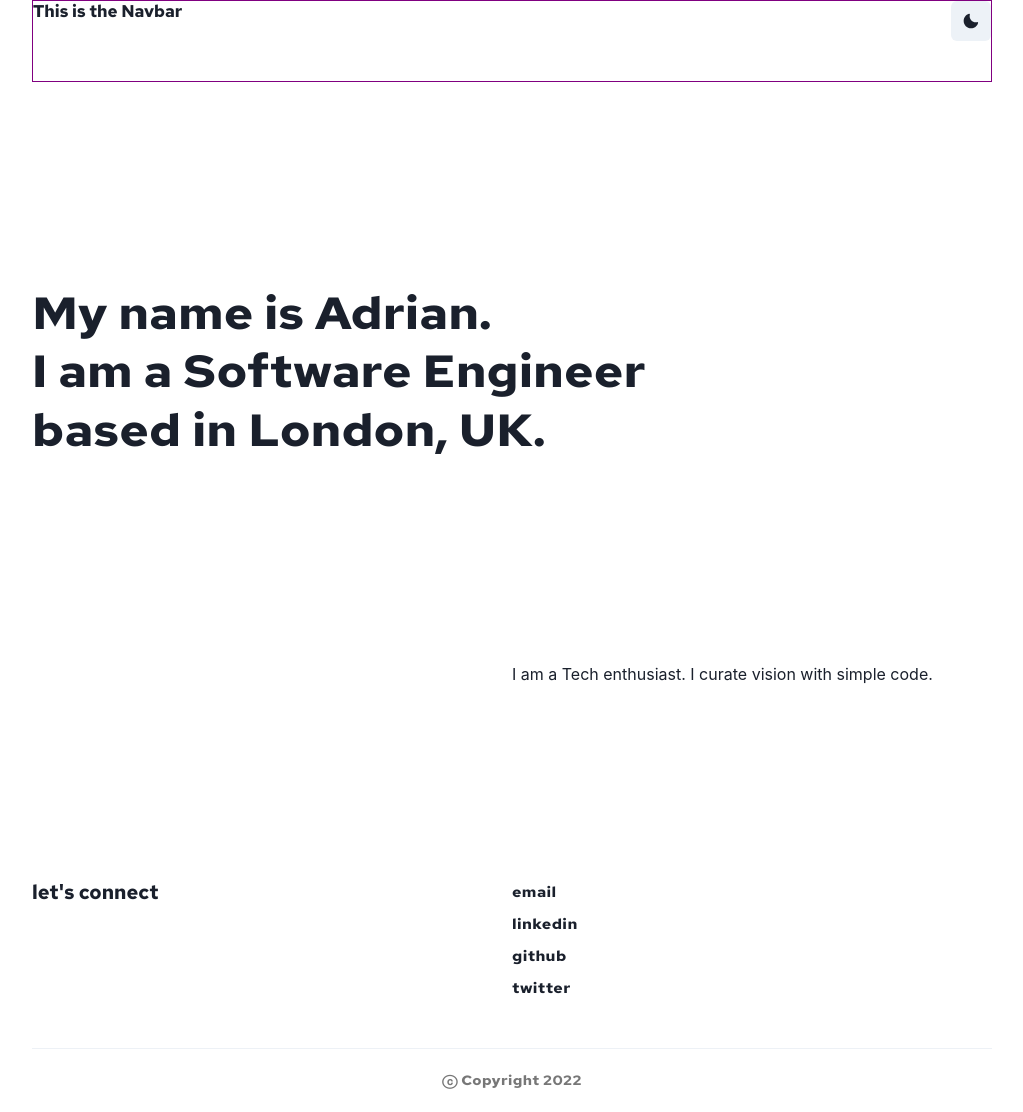
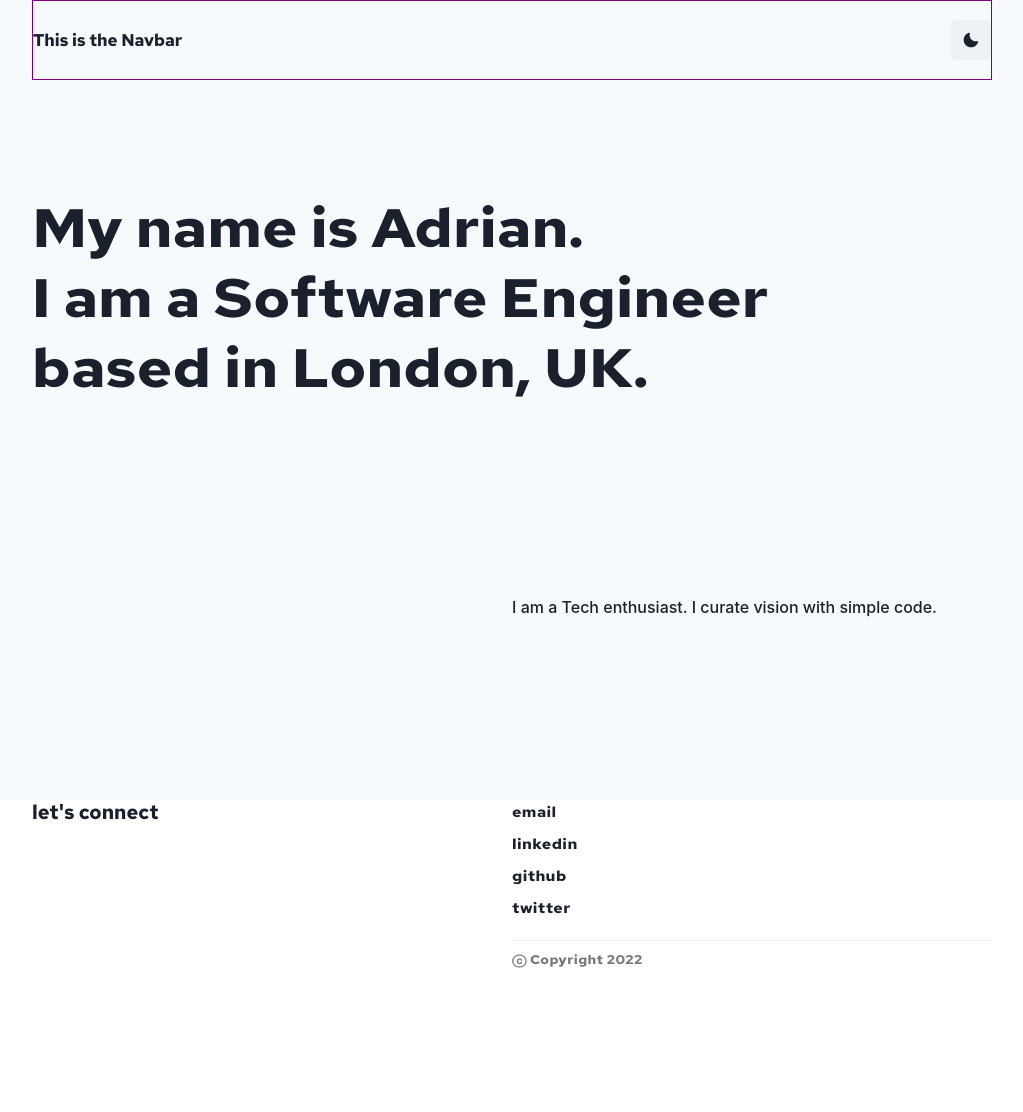
Before and after one commit to adrianp2021/new-portfolio, a Next.js app in the folder my-app/: page / in a window 1280 px wide. Shown: the whole page, without its empty margins (128-1151 px from the left). After the commit the page ends 978 px from the top, so only its background shows below. Built offline with nearby package versions, Linux system fonts and the light colour scheme.

Commit message:
color mode to navbar and index, refactor footer

```diff
--- a/my-app/Components/Footer.js
+++ b/my-app/Components/Footer.js
@@ -1,4 +1,4 @@
-import { Container, Divider, Box, Heading, Text } from "@chakra-ui/react";
+import { Divider, Box, Heading, Text } from "@chakra-ui/react";
 
 const Footer = () => {
   const socialMedia = [
@@ -34,7 +34,8 @@ const Footer = () => {
             </Heading>
           </Box>
 
-          <Box w={["100%", "100%", "50%", "50%"]} mb={5}>
+          <Box w={["100%", "100%", "50%", "50%"]}>
+            <Box mb={5}>
               {socialMedia.map((social, key) => {
                 return (
                   <>
@@ -58,22 +59,21 @@ const Footer = () => {
                 );
               })}
             </Box>
-        </Box>
-
-        <Box mt={5} display="flex" flexDir="column" alignItems="center">
+            <Box mt={5} display="block">
               <Divider />
               <Text
                 transform="scaleY(.9)"
                 fontFamily="Red Hat Text, sans-serif"
                 letterSpacing={0.4}
                 color="#777"
-            fontSize={["15px"]}
+                fontSize={["14px"]}
                 fontWeight="600"
-            textAlign={["center", "start", "end"]}
-            py={5}
+                py={2}
               >
                 ⓒ Copyright {new Date().getFullYear()}
               </Text>
+            </Box>
+          </Box>
         </Box>
       </Box>
     </>
--- a/my-app/Components/Layout.js
+++ b/my-app/Components/Layout.js
@@ -5,7 +5,7 @@ import { Box } from "@chakra-ui/react";
 const Layout = ({ children }) => {
   return (
     <Box>
-      <Navbar />
+      {/* <Navbar /> */}
       <main>{children}</main>
       <Footer />
     </Box>
--- a/my-app/Components/Navbar.js
+++ b/my-app/Components/Navbar.js
@@ -2,7 +2,6 @@ import {
   Flex,
   Heading,
   Box,
-  Button,
   useColorMode,
   useColorModeValue,
   IconButton,
@@ -10,29 +9,40 @@ import {
 import { SunIcon, MoonIcon } from "@chakra-ui/icons";
 
 const Navbar = () => {
-  const formBackground = useColorModeValue("gray.300", "gray.900");
+  // const formBackground = useColorModeValue("gray.300", "gray.900");
+  // const { colorMode, toggleColorMode } = useColorMode();
+
   const { colorMode, toggleColorMode } = useColorMode();
+  const bgColor = useColorModeValue("gray.50", "blackAlpha.800");
 
   return (
-
-    <Flex px={[0, 0, 10, 40]} w="100vw" pos="fixed">
+    <Flex
+      px={[0, 0, 10, 40]}
+      w="100vw"
+      pos="fixed"
+      bg={bgColor}
+      zIndex={9999}
+      h={20}
+    >
       <Box
         border="1px solid purple"
         w="100%"
         display="flex"
         justifyContent="space-between"
+        alignItems="center"
         px={[5, 5, 0]}
       >
-        <Heading fontFamily="Red Hat Text, sans-serif" fontSize="17px" h={20}>
+        <Heading fontFamily="Red Hat Text, sans-serif" fontSize="17px">
           This is the Navbar
         </Heading>
         <IconButton
           icon={colorMode === "dark" ? <SunIcon /> : <MoonIcon />}
           onClick={toggleColorMode}
         />
+
+        {/* <Button onClick={toggleColorMode}>Change bg</Button> */}
       </Box>
     </Flex>
-
   );
 };
 
--- a/my-app/pages/_document.js
+++ b/my-app/pages/_document.js
@@ -10,7 +10,11 @@ export default function Document() {
         />
 
         <link rel="preconnect" href="https://fonts.googleapis.com" />
-        <link rel="preconnect" href="https://fonts.gstatic.com" crossOrigin />
+        <link
+          rel="preconnect"
+          href="https://fonts.gstatic.com"
+          crossOrigin="true"
+        />
         <link
           href="https://fonts.googleapis.com/css2?family=Red+Hat+Text:wght@400;700&display=swap"
           rel="stylesheet"
--- a/my-app/pages/index.js
+++ b/my-app/pages/index.js
@@ -2,18 +2,28 @@ import Head from "next/head";
 import Image from "next/image";
 import styles from "../styles/Home.module.css";
 
-import { Flex, Box, Heading, Text } from "@chakra-ui/react";
+import { Flex, Box, Text, useColorModeValue } from "@chakra-ui/react";
+
+import Navbar from "../Components/Navbar";
 
 export default function Home() {
+  const bgColor = useColorModeValue("gray.50", "blackAlpha.800");
+
   return (
-    <Box pt={20}>
+    <Box>
       <Head>
         <title>Adrian Pantea Portfolio</title>
         <meta name="description" content="Generated by create next app" />
         <link rel="icon" href="/favicon.ico" />
       </Head>
-
-      <Flex w="100vw" h={["100vh"]} px={[0, 0, 10, 40]}>
+      <Navbar />
+      <Flex
+        w="100vw"
+        h={["100vh"]}
+        px={[0, 0, 10, 40]}
+        bg={bgColor}
+        // border="1px solid red"
+      >
         <Box
           w="100%"
           display="flex"
@@ -24,7 +34,7 @@ export default function Home() {
         >
           <Box w="100%">
             <Text
-              fontSize={["45px", "60px", "70px", "50px"]}
+              fontSize={["45px", "60px", "70px", "60px"]}
               fontFamily="Red Hat Text, sans-serif"
               transform="scaleY(.9)"
               lineHeight={1.3}
@@ -34,7 +44,12 @@ export default function Home() {
               London, UK.
             </Text>
           </Box>
-          <Box w={["100%", "100%", "50%"]}>
+          <Box
+            w={["100%", "100%", "50%"]}
+            textAlign="start"
+            fontWeight="500"
+            // border="1px solid"
+          >
             <Text>
               I am a Tech enthusiast. I curate vision with simple code.
             </Text>
```
Lines whose indentation alone changed are shown as unchanged.
